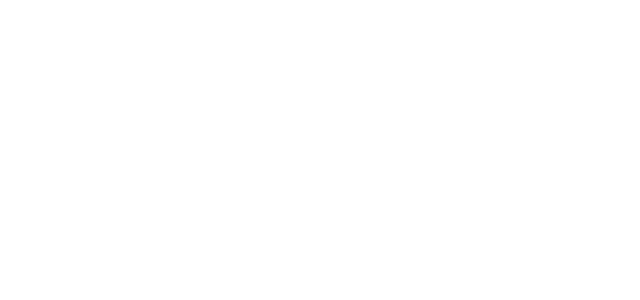
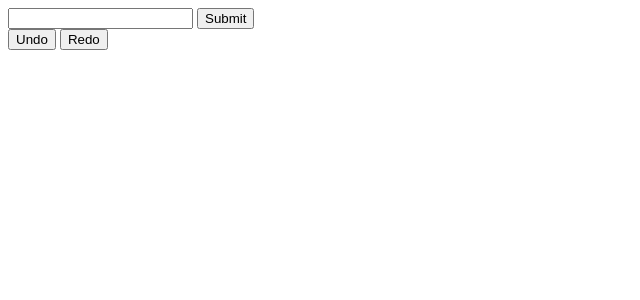
Before and after one commit to huuff/real-world-svelte, a SvelteKit app in the folder v4/: page /ch9/undo-redo-store in a window 1280 px wide. Shown: the top 300 px of the page, without its empty margins (0-640 px from the left). Built offline with nearby package versions, Linux system fonts and the light colour scheme.

Commit message:
initial undo-redo

```diff
--- a/v4/src/routes/ch9/undo-redo-store/+page.svelte
+++ b/v4/src/routes/ch9/undo-redo-store/+page.svelte
@@ -0,0 +1,68 @@
+<script lang="ts">
+  import { writable, type Writable } from "svelte/store";
+
+  type UndoRedoStore<T> = Writable<T> & {
+    readonly undo: () => void;
+    readonly redo: () => void;
+  };
+
+  const createUndoRedoStore: <T>(initial: T) => UndoRedoStore<T> = <T,>(initial: T) => {
+    const store = writable<T>(initial);
+    const undoHistory: T[] = [];
+    const redoHistory: T[] = [];
+
+    const set: (typeof store)["set"] = (value) => {
+      undoHistory.push(value);
+      redoHistory.length = 0;
+      store.set(value);
+    };
+
+    const undo = () => {
+      if (undoHistory.length <= 1) return;
+      redoHistory.push(undoHistory.pop()!);
+      store.set(undoHistory[undoHistory.length - 1]);
+    };
+
+    const redo = () => {
+      if (redoHistory.length == 0) return;
+      const value = redoHistory.pop()!;
+      undoHistory.push(value);
+      store.set(value);
+    };
+
+    return {
+      ...store,
+      set,
+      undo,
+      redo,
+    };
+  };
+
+  const store = createUndoRedoStore(0);
+
+  store.subscribe((val) => console.log(`new val: ${val}`));
+
+  const handleSubmit = (e: SubmitEvent) => {
+    e.preventDefault();
+    const form = e.target as HTMLFormElement;
+
+    const formData = new FormData(form);
+
+    const nextVal = formData.get("nextval");
+
+    if (nextVal != null) {
+      store.set(+nextVal);
+    }
+
+    form.reset();
+  };
+</script>
+
+<form on:submit={handleSubmit}>
+  <input type="number" name="nextval" />
+  <button>Submit</button>
+</form>
+<div>
+  <button on:click={store.undo}>Undo</button>
+  <button on:click={store.redo}>Redo</button>
+</div>
```
